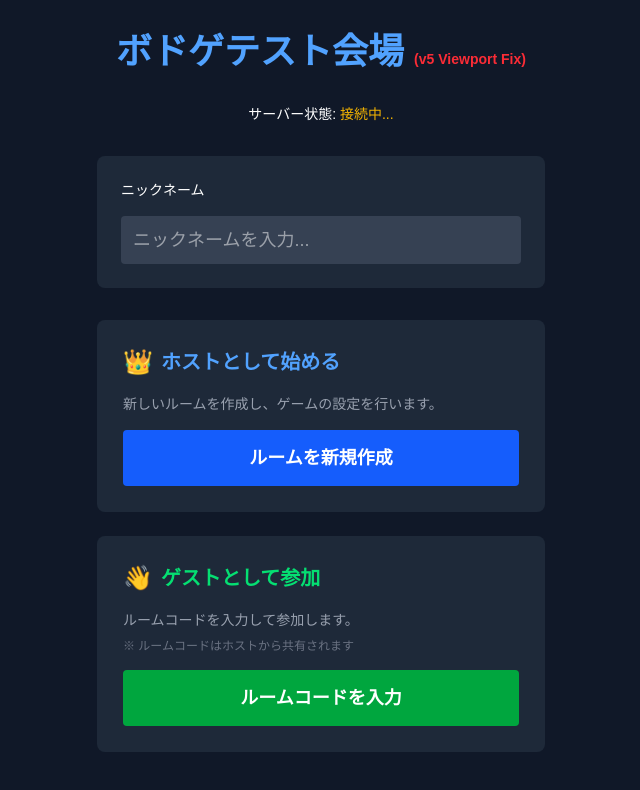
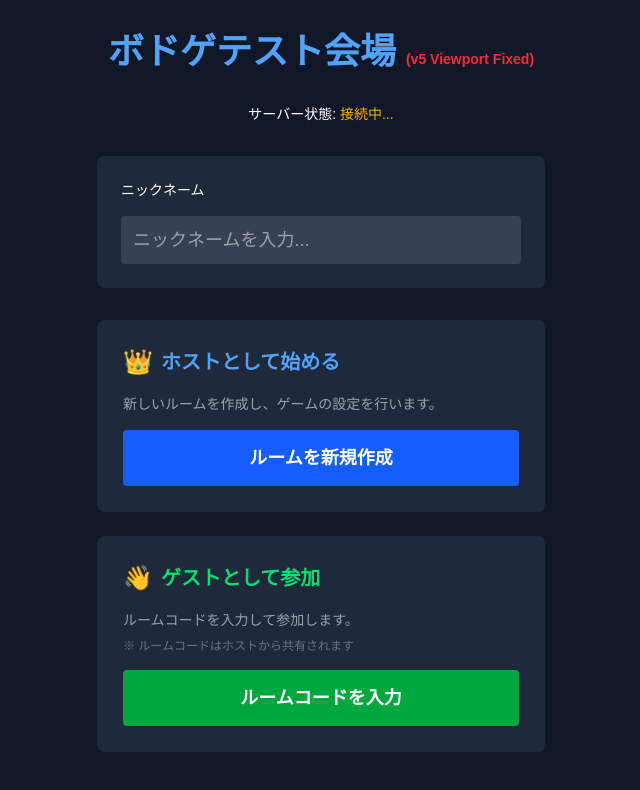
Before and after one commit to Sieru626/boardgame-venue, a Next.js app in the folder client/: page / in a window 1280 px wide. Shown: the top 790 px of the page, without its empty margins (319-959 px from the left). Built offline with nearby package versions, Linux system fonts and the light colour scheme; no server answers.

Commit message:
fix: ensure viewport export is at top level (v5 retry)

```diff
--- a/client/app/page.tsx
+++ b/client/app/page.tsx
@@ -87,7 +87,7 @@ function HomeContent() {
   return (
     <main className="h-screen overflow-y-auto bg-gray-900 text-white p-4 md:p-8">
       <div className="max-w-md mx-auto space-y-8 pb-20">
-        <h1 className="text-4xl font-bold text-center text-blue-400">ボドゲテスト会場 <span className="text-sm text-red-500">(v5 Viewport Fix)</span></h1>
+        <h1 className="text-4xl font-bold text-center text-blue-400">ボドゲテスト会場 <span className="text-sm text-red-500">(v5 Viewport Fixed)</span></h1>
 
         {/* Status */}
         <div className="text-center text-sm">
```
